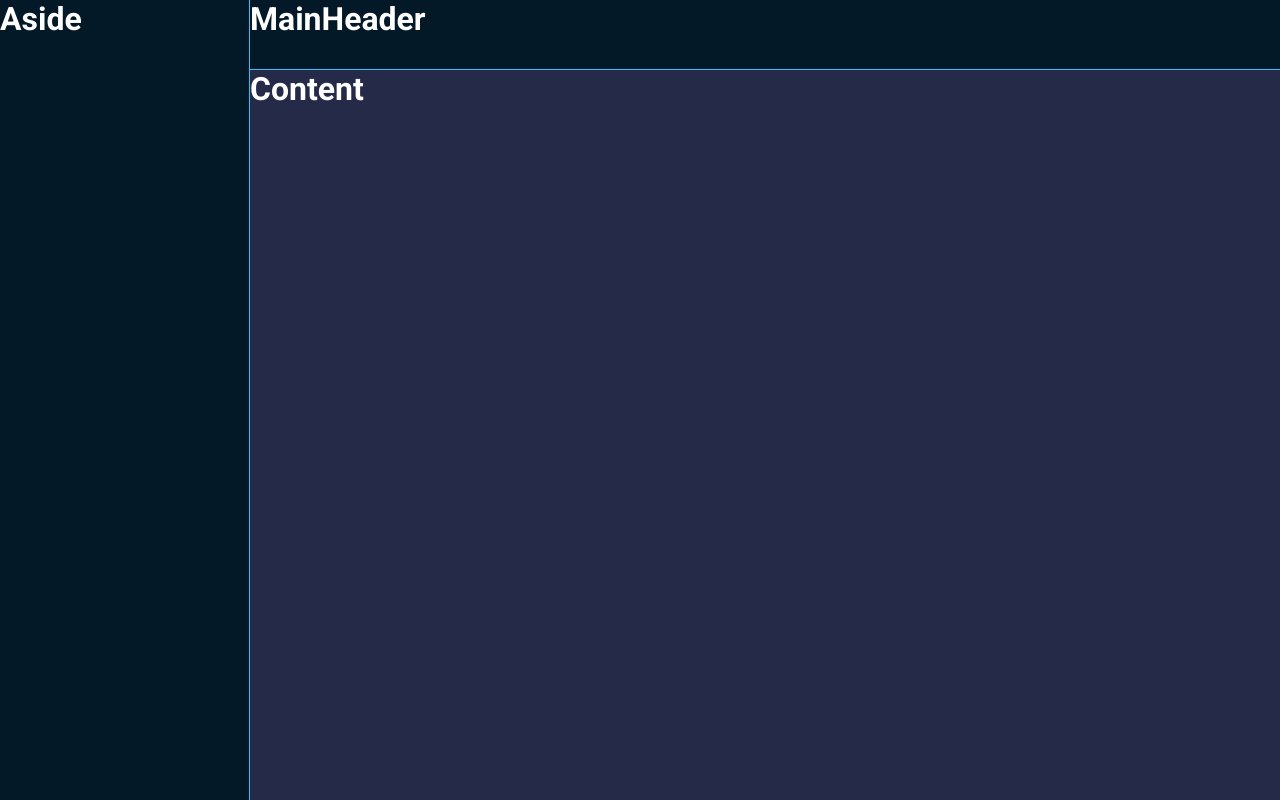
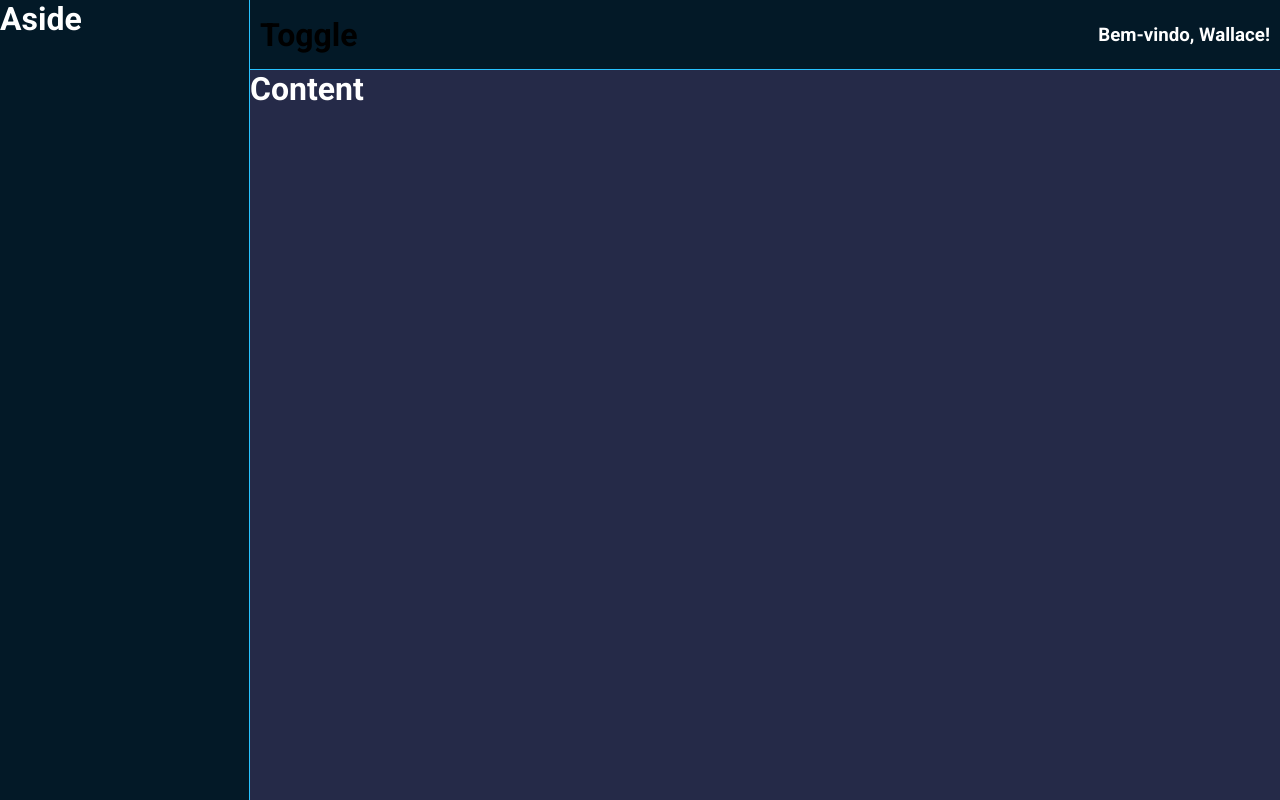
Before and after one commit to wallace-lw/dashboard-react-ts, a React (Create React App) app: page / in a window 1280 px wide. Built offline with nearby package versions, Linux system fonts and the light colour scheme.

Commit message:
feat: :sparkles: Creating and Styling the MainHeader component

```diff
--- a/src/components/MainHeader/index.tsx
+++ b/src/components/MainHeader/index.tsx
@@ -1,11 +1,17 @@
 /* eslint-disable react/function-component-definition */
 import React from "react";
-import { Container } from "./styles";
+import { Container, Welcome, UserName, Profile } from "./styles";
 
 const MainHeader: React.FC = () => {
   return (
     <Container>
-      <h1>MainHeader</h1>
+      <h1>Toggle</h1>
+      <Profile>
+        <Welcome>
+          Bem-vindo,
+          <UserName> Wallace!</UserName>
+        </Welcome>
+      </Profile>
     </Container>
   );
 };
--- a/src/components/MainHeader/styles.ts
+++ b/src/components/MainHeader/styles.ts
@@ -3,6 +3,18 @@ import styled from "styled-components";
 export const Container = styled.div`
   grid-area: MH;
   background-color: ${props => props.theme.colors.primary};
+  border-bottom: 1px solid ${props => props.theme.colors.tertiary};
+
+  display: flex;
+  justify-content: space-between;
+  align-items: center;
+  padding: 0 10px;
+`;
+
+export const Profile = styled.div`
   color: ${props => props.theme.colors.white};
-  border-bottom: 1px solid ${props => props.theme.colors.tertiary};
 `;
+
+export const Welcome = styled.h3``;
+
+export const UserName = styled.span``;
```
